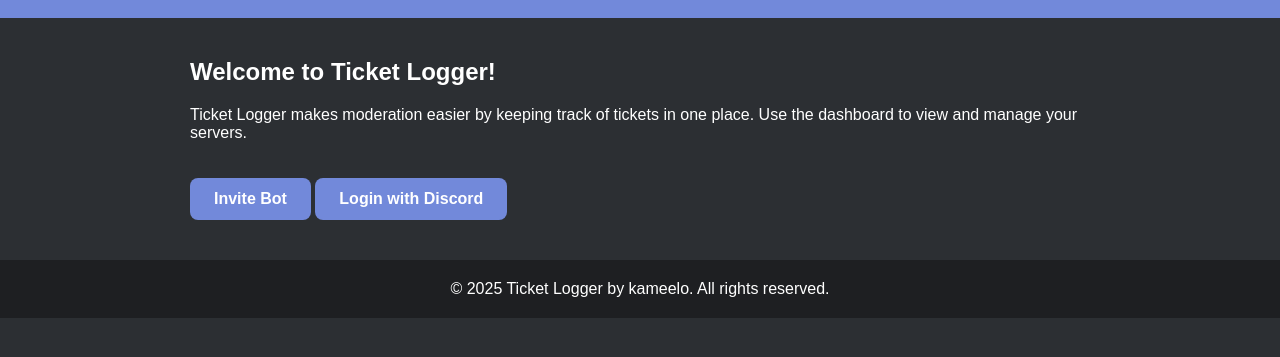
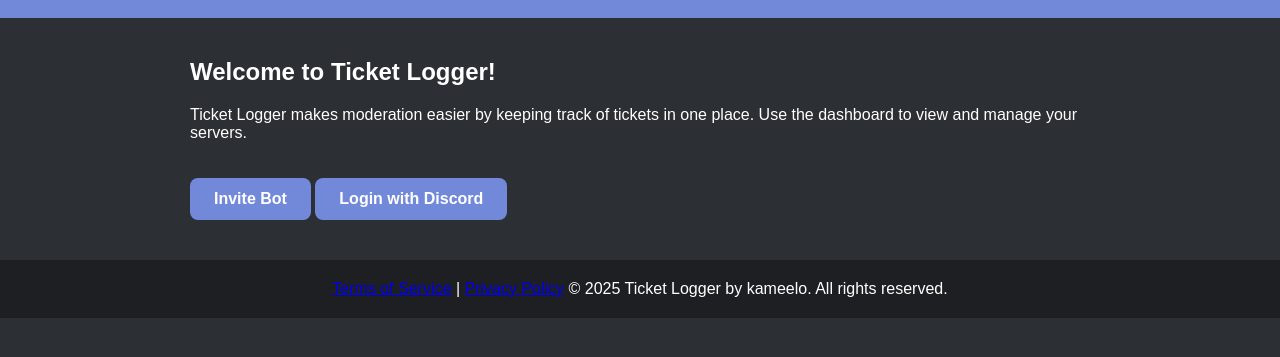
Before and after one commit to kamelpro413-eng/web-i-guess, a website: page index.html in a window 1280 px wide. Shown: the part 121-478 px from the top of the page. Drawn offline with Linux system fonts and the light colour scheme.

Commit message:
Update index.html

```diff
--- a/index.html
+++ b/index.html
@@ -35,6 +35,9 @@
   </div>
 
   <footer>
+
+  <a href="terms.html">Terms of Service</a> |
+  <a href="privacy.html">Privacy Policy</a>
     &copy; 2025 Ticket Logger by kameelo. All rights reserved.
   </footer>
 </body>
```
